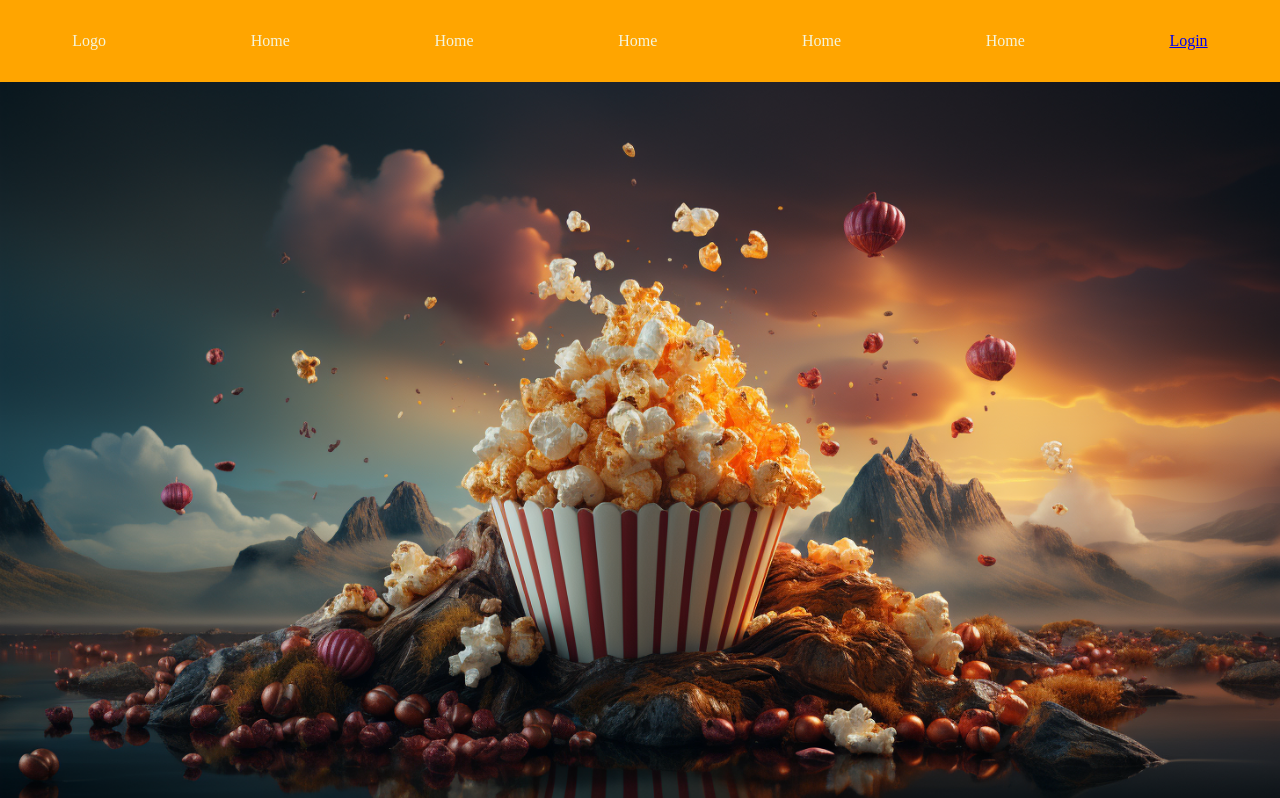
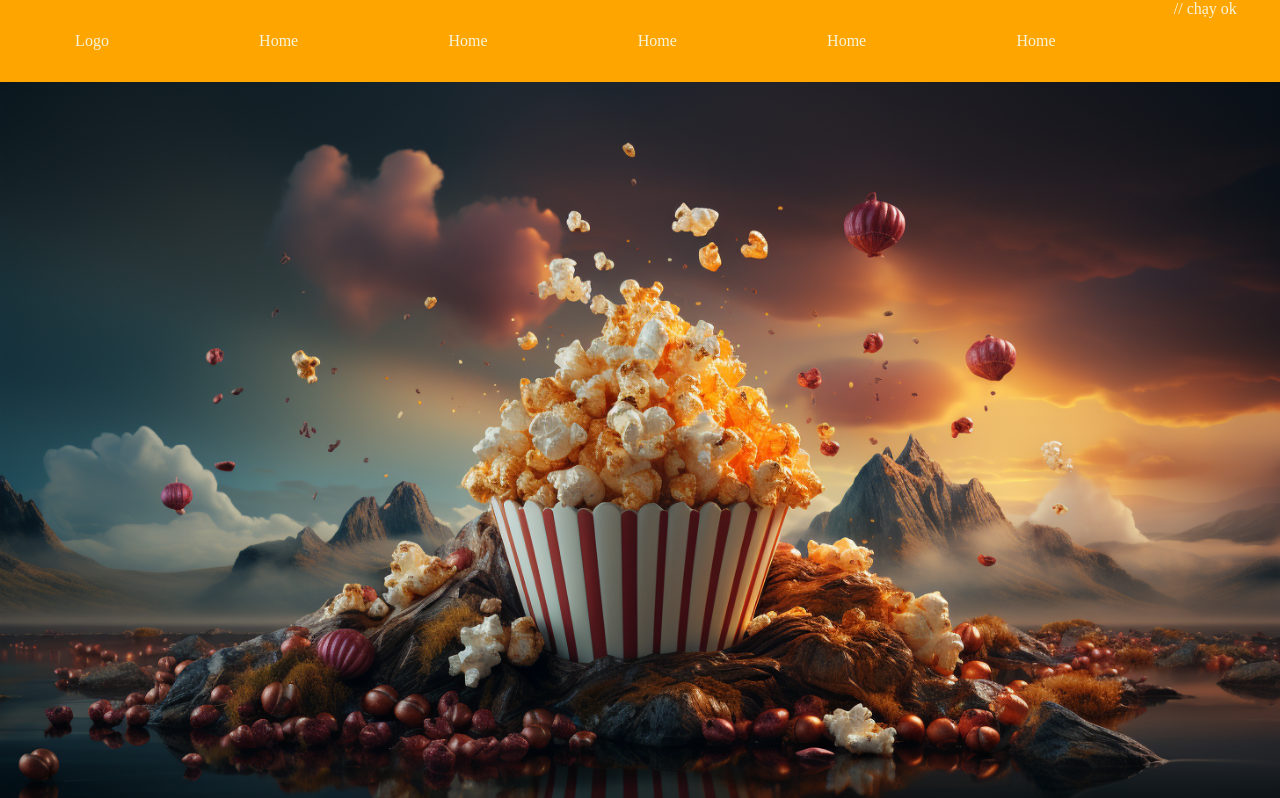
Before and after one commit to C0323G1-Team3-Module4/retro_cinema, a Spring Boot app: page /logoutSuccessful in a window 1280 px wide. Shown: the top 798 px of the page. Run offline with Spring Boot 4, Linux system fonts and the light colour scheme; some of the project's set-up classes (security, data sources, template engines, error pages and the like) are left out, and stand-ins take their place; some libraries are stand-ins or nearby versions.

Commit message:
home page

```diff
--- a/src/main/resources/templates/home.html
+++ b/src/main/resources/templates/home.html
@@ -25,11 +25,29 @@
     <div class="header-item">Home</div>
     <div class="header-item">Home</div>
     <div class="header-item">Home</div>
-    <div class="header-item" th:if="${acc==null}"><a th:href="@{/login}">Login</a></div>
-    <div class="header-item" th:if="${acc!=null && acc.roles.roleName=='ROLE_ADMIN'}"><a
-            th:test="${info.fullName}" th:if="${info.fullName!=null}"
-            th:href="@{/logoutSuccessful}">Logout</a></div>
-<!--    <div class="header-item" th:if="${info!=null}"><span th:text="${info.getFullName()}"></span></div>-->
+
+
+    // chạy ok
+<!--    <li th:if="${acc == null}"><a href="/login">Log in</a></li>-->
+<!--    <li th:if="${acc != null && acc.roles.roleName == 'ROLE_USER'}" class="dropdown">-->
+<!--        <a href="#" class="dropdown-toggle" data-hover="" data-toggle="dropdown"-->
+<!--           role="button" aria-haspopup="true" aria-expanded="false" th:text="${info.fullName}"-->
+<!--           th:if="${info.fullName != null}"></a>-->
+<!--    <li><a href="/logout">Logout</a></li>-->
+<!--    -->
+<!--    </li>-->
+<!--    <li th:if="${acc != null && acc.roles.roleName == 'ROLE_ADMIN'}" class="dropdown">-->
+<!--        <a href="#" class="dropdown-toggle" data-hover="" data-toggle="dropdown"-->
+<!--           role="button" aria-haspopup="true" aria-expanded="false" th:text="${info.fullName}"-->
+<!--           th:if="${info.fullName != null}"></a>-->
+<!--        <ul class="dropdown-menu">-->
+<!--            <li><a href="/customers/update">Update personal info</a></li>-->
+<!--            <li><a href="/logout">Logout</a></li>-->
+<!--        </ul>-->
+<!--    </li>-->
+
+
+<!--        <div class="header-item" th:if="${info!=null}"><span th:text="${info.getFullName()}"></span></div>-->
 </div>
 <div class="body">
     <div class="body-banner">
```
